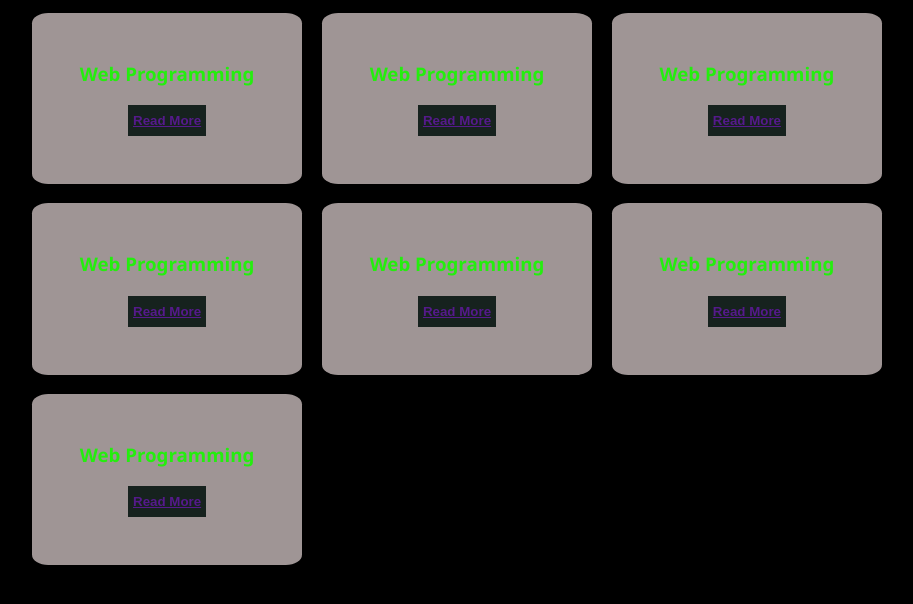
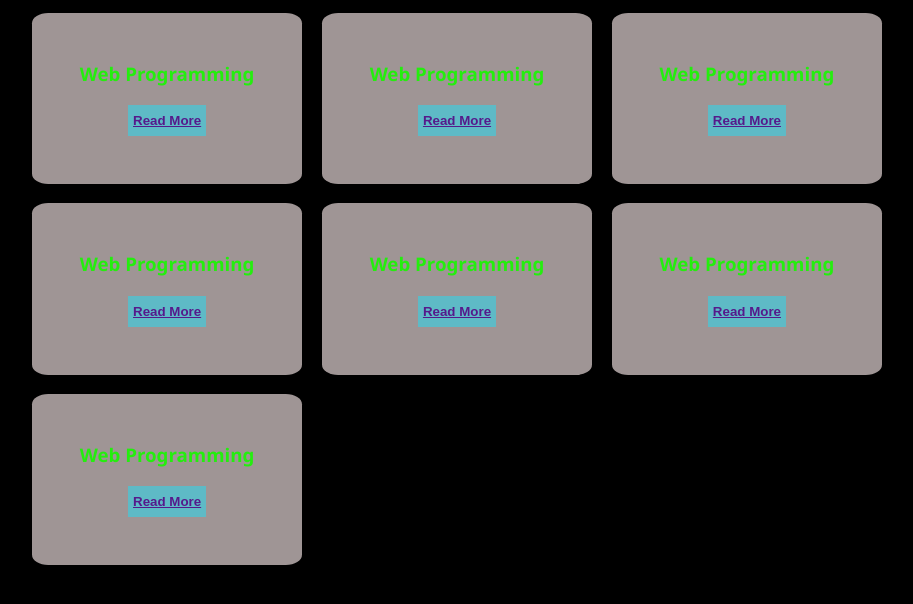
Before and after one commit to Titus210/Kabarak-University, a plain HTML site: page Web Programming/6-Semester-Units/index.html in a window 1280 px wide. Shown: the part 162-766 px from the top of the page, without its empty margins (183-1096 px from the left). Drawn offline with Linux system fonts and the light colour scheme.

Commit message:
color change

```diff
--- a/Web Programming/6-Semester-Units/style.css
+++ b/Web Programming/6-Semester-Units/style.css
@@ -57,7 +57,7 @@ article h3 {
 article button {
   padding: 0.5rem 0.3rem;
   color: rgb(150, 36, 13);
-  background-color: rgb(22, 34, 30);
+  background-color: rgb(94, 186, 198);
   outline: none;
   border: none;
   font-weight: bold;
```
Also changed, not shown: 1 other file.
